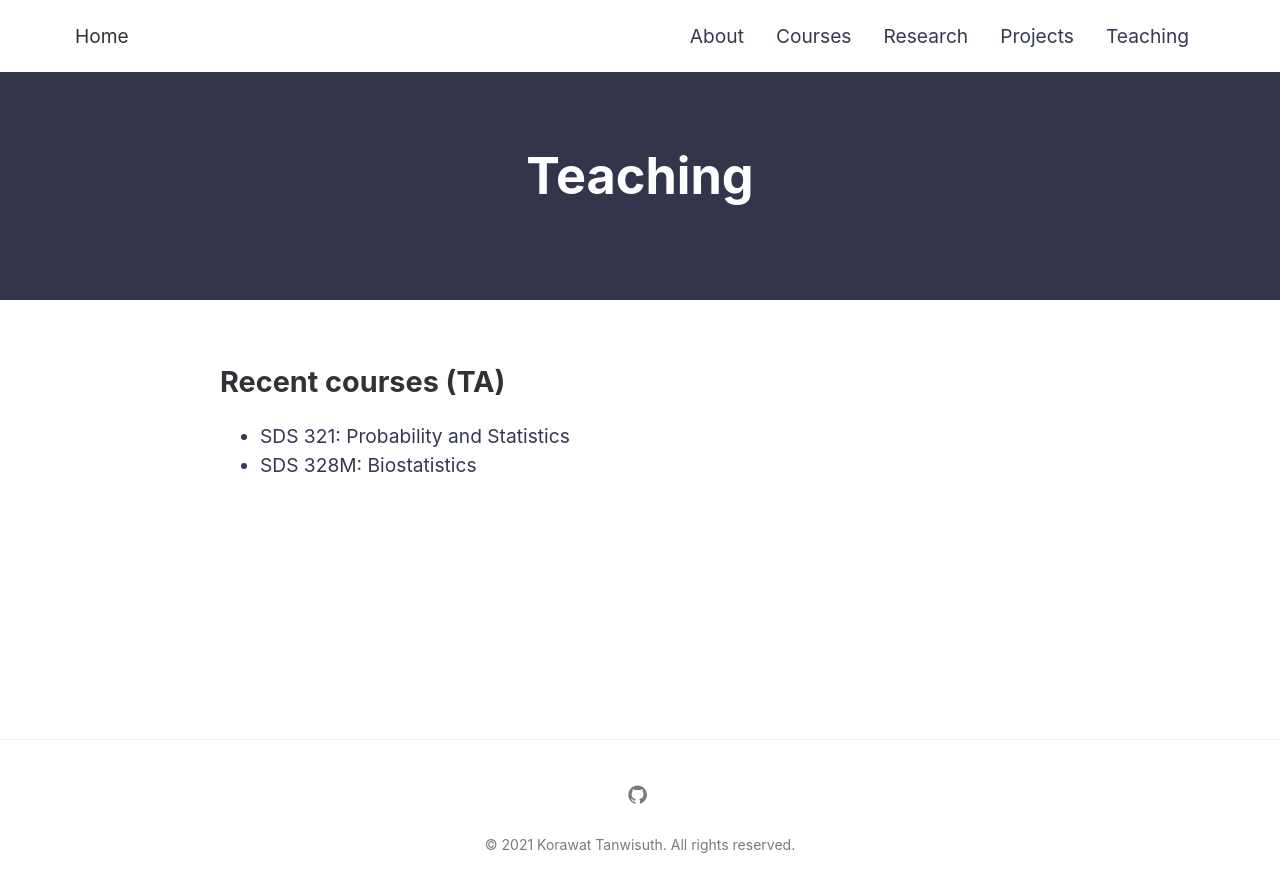
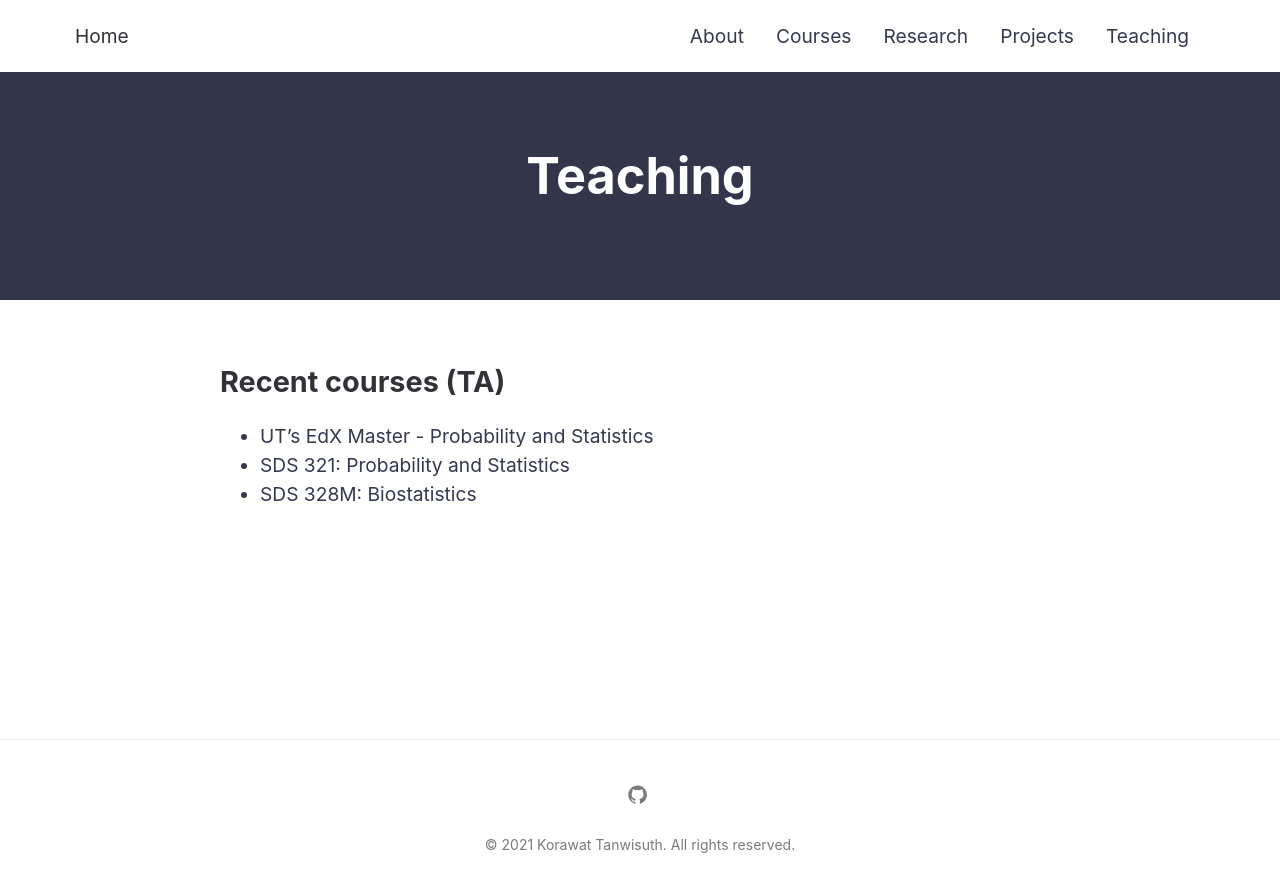
Before and after one commit to korawat-tanwisuth/korawat-tanwisuth.github.io, a Jekyll site: the page built from teaching.md, in a window 1280 px wide. Shown: the top 892 px of the page. Built offline with Jekyll 4.4.1, drawn with Linux system fonts in a browser that asks for light colours.

Commit message:
edit teaching

```diff
--- a/teaching.md
+++ b/teaching.md
@@ -5,5 +5,6 @@ permalink: /teaching/
 ---
 
 ## Recent courses (TA)
+- UT's EdX Master - Probability and Statistics
 - SDS 321: Probability and Statistics
 - SDS 328M: Biostatistics
```
